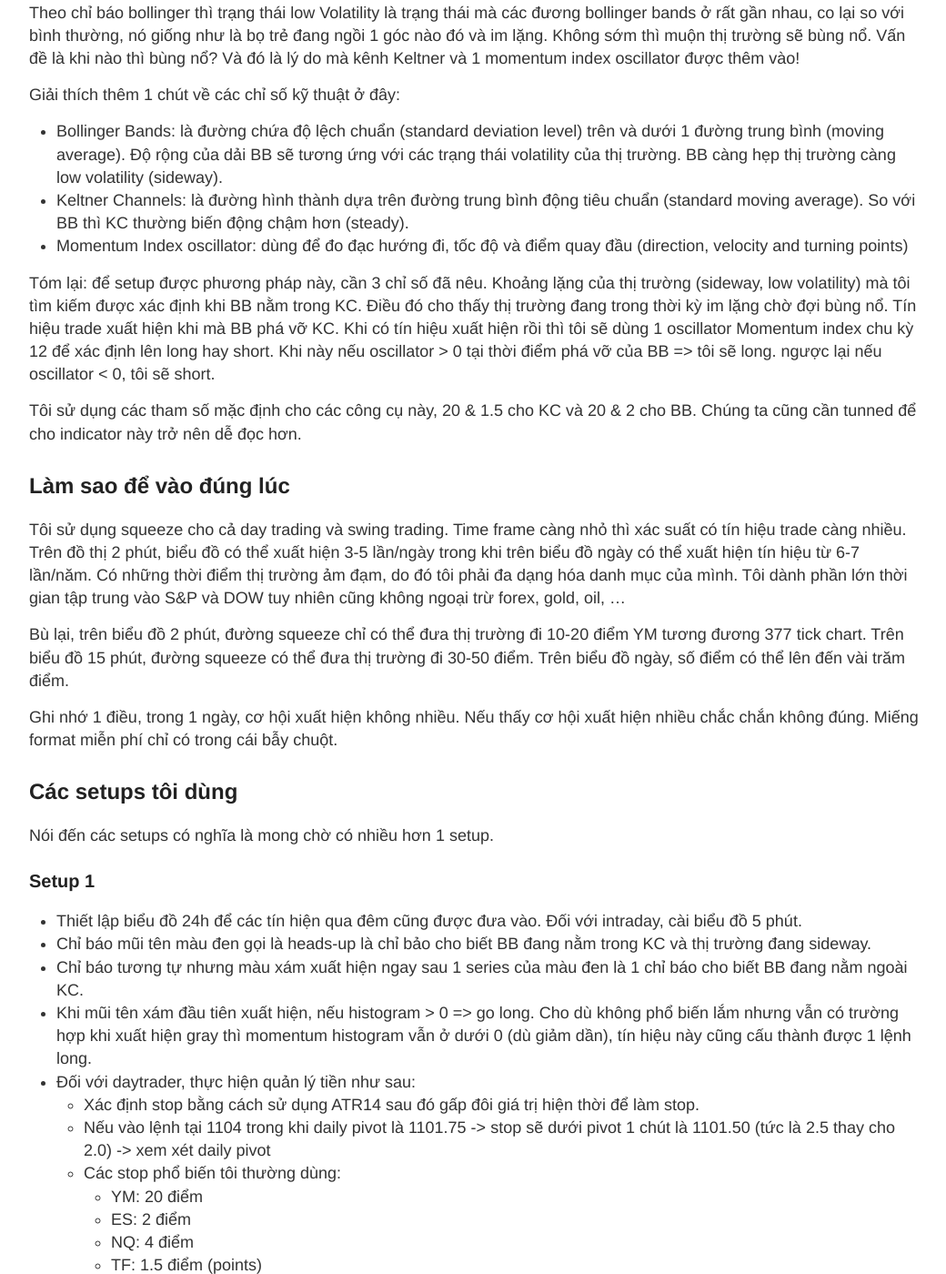
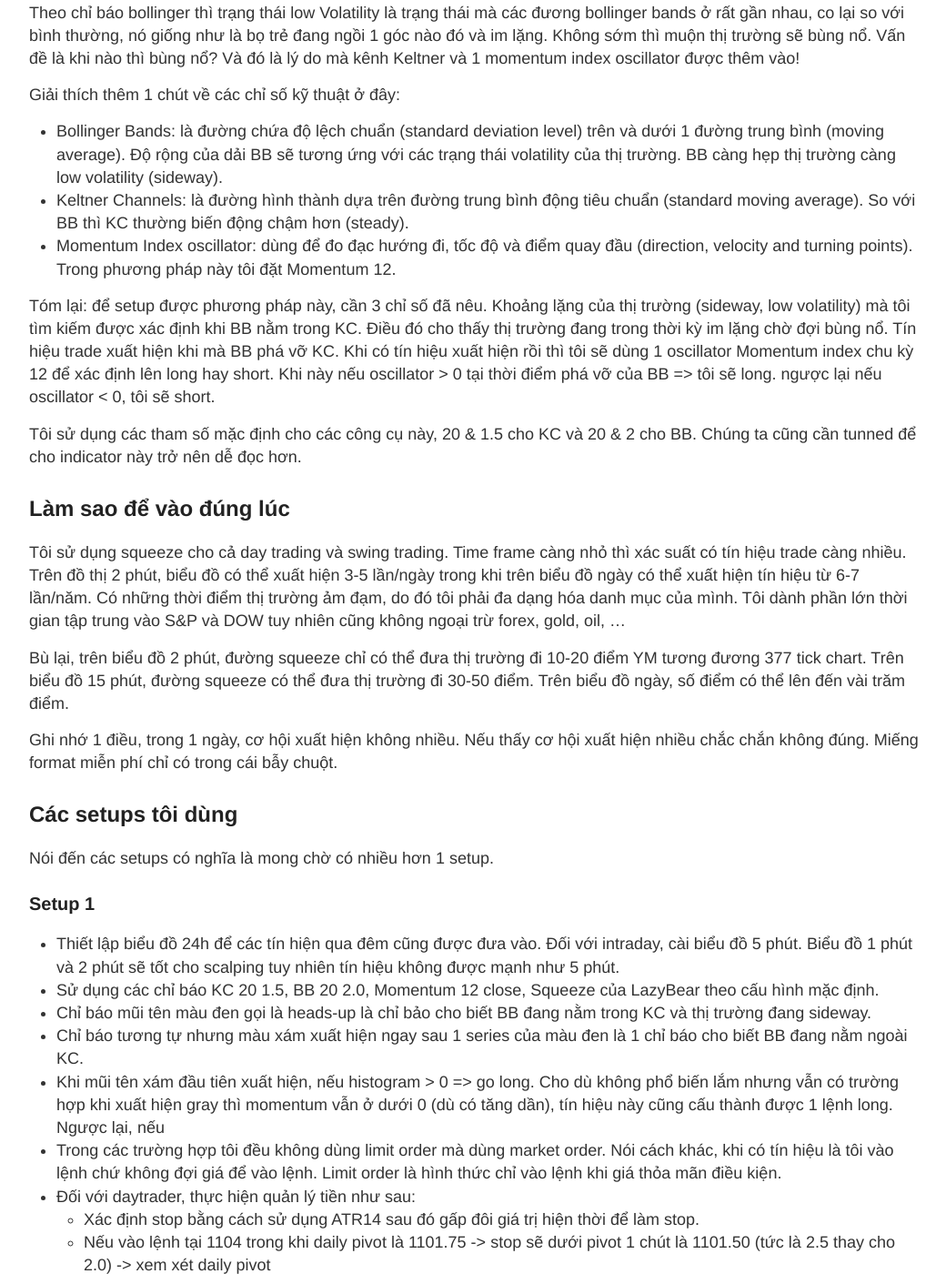
Before and after one commit to loitd/loitd.github.io, a Jekyll site: the page built from _posts/2021-03-14-squeeze-trading.md, in a window 1280 px wide and 1400 px high, scrolled down 1380 px. Shown: the whole window at 91% size, without its empty margins (118-1158 px from the left). Built offline with Jekyll 4.4.1, drawn with Linux system fonts in a browser that asks for light colours.

Commit message:
updated-by-loitd

```diff
--- a/_config.yml
+++ b/_config.yml
@@ -55,6 +55,7 @@ baseurl: ""
 
 # https://jekyllrb.com/docs/permalinks/#front-matter
 # https://jekyllrb.com/docs/permalinks/#built-in-formats
+# Lưu ý: phải thêm trailling slash để đảm bảo tránh lõi 404 jekyll không nhận được các url dạng abc.com/about/
 # permalink: /:title/
 permalink: /:categories/:title:output_ext/
 
--- a/_layouts/default.html
+++ b/_layouts/default.html
@@ -28,8 +28,8 @@
 
           <nav>
             <a href="{{ site.baseurl }}/">Blog</a>
-            <a href="{{ site.baseurl }}/cheatsheets">Cheatsheets</a>
-            <a href="{{ site.baseurl }}/about">About</a>
+            <a href="{{ site.baseurl }}/cheatsheets/">Cheatsheets</a>
+            <a href="{{ site.baseurl }}/about/">About</a>
           </nav>
         </header>
       </div>
--- a/_layouts/post.html
+++ b/_layouts/post.html
@@ -9,6 +9,8 @@ layout: default
   <div class="post-meta">
     <i class="svg-icon-16 category-16"></i>
     <a href="#" class="post-meta-link"> {% if page.categories %}{{ page.categories }}{% endif %} </a>
+    <i class="svg-icon-16 tag-16"></i>
+    <a href="#" class="post-meta-link"> {% if page.tags %}{{ page.tags }}{% endif %} </a>
   </div>
 
   <!-- post entry -->
--- a/_posts/2021-03-14-squeeze-trading.md
+++ b/_posts/2021-03-14-squeeze-trading.md
@@ -37,7 +37,7 @@ Theo chỉ báo bollinger thì trạng thái low Volatility là trạng thái m
 Giải thích thêm 1 chút về các chỉ số kỹ thuật ở đây:
 - Bollinger Bands: là đường chứa độ lệch chuẩn (standard deviation level) trên và dưới 1 đường trung bình (moving average). Độ rộng của dải BB sẽ tương ứng với các trạng thái volatility của thị trường. BB càng hẹp thị trường càng low volatility (sideway).
 - Keltner Channels: là đường hình thành dựa trên đường trung bình động tiêu chuẩn (standard moving average). So với BB thì KC thường biến động chậm hơn (steady).
-- Momentum Index oscillator: dùng để đo đạc hướng đi, tốc độ và điểm quay đầu (direction, velocity and turning points)
+- Momentum Index oscillator: dùng để đo đạc hướng đi, tốc độ và điểm quay đầu (direction, velocity and turning points). Trong phương pháp này tôi đặt Momentum 12.
 
 Tóm lại: để setup được phương pháp này, cần 3 chỉ số đã nêu. Khoảng lặng của thị trường (sideway, low volatility) mà tôi tìm kiếm được xác định khi BB nằm trong KC. Điều đó cho thấy thị trường đang trong thời kỳ im lặng chờ đợi bùng nổ. Tín hiệu trade xuất hiện khi mà BB phá vỡ KC. Khi có tín hiệu xuất hiện rồi thì tôi sẽ dùng 1 oscillator Momentum index chu kỳ 12 để xác định lên long hay short. Khi này nếu oscillator > 0 tại thời điểm phá vỡ của BB => tôi sẽ long. ngược lại nếu oscillator < 0, tôi sẽ short.
 
@@ -53,10 +53,12 @@ Ghi nhớ 1 điều, trong 1 ngày, cơ hội xuất hiện không nhiều. Nế
 ## Các setups tôi dùng
 Nói đến các setups có nghĩa là mong chờ có nhiều hơn 1 setup.
 ### Setup 1
-- Thiết lập biểu đồ 24h để các tín hiện qua đêm cũng được đưa vào. Đối với intraday, cài biểu đồ 5 phút.
+- Thiết lập biểu đồ 24h để các tín hiện qua đêm cũng được đưa vào. Đối với intraday, cài biểu đồ 5 phút. Biểu đồ 1 phút và 2 phút sẽ tốt cho scalping tuy nhiên tín hiệu không được mạnh như 5 phút.
+- Sử dụng các chỉ báo KC 20 1.5, BB 20 2.0, Momentum 12 close, Squeeze của LazyBear theo cấu hình mặc định.
 - Chỉ báo mũi tên màu đen gọi là heads-up là chỉ bảo cho biết BB đang nằm trong KC và thị trường đang sideway.
 - Chỉ báo tương tự nhưng màu xám xuất hiện ngay sau 1 series của màu đen là 1 chỉ báo cho biết BB đang nằm ngoài KC.
-- Khi mũi tên xám đầu tiên xuất hiện, nếu histogram > 0 => go long. Cho dù không phổ biến lắm nhưng vẫn có trường hợp khi xuất hiện gray thì momentum histogram vẫn ở dưới 0 (dù giảm dần), tín hiệu này cũng cấu thành được 1 lệnh long.
+- Khi mũi tên xám đầu tiên xuất hiện, nếu histogram > 0 => go long. Cho dù không phổ biến lắm nhưng vẫn có trường hợp khi xuất hiện gray thì momentum vẫn ở dưới 0 (dù có tăng dần), tín hiệu này cũng cấu thành được 1 lệnh long. Ngược lại, nếu
+- Trong các trường hợp tôi đều không dùng limit order mà dùng market order. Nói cách khác, khi có tín hiệu là tôi vào lệnh chứ không đợi giá để vào lệnh. Limit order là hình thức chỉ vào lệnh khi giá thỏa mãn điều kiện.
 - Đối với daytrader, thực hiện quản lý tiền như sau:
     - Xác định stop bằng cách sử dụng ATR14 sau đó gấp đôi giá trị hiện thời để làm stop.
     - Nếu vào lệnh tại 1104 trong khi daily pivot là 1101.75 -> stop sẽ dưới pivot 1 chút là 1101.50 (tức là 2.5 thay cho 2.0) -> xem xét daily pivot
```
